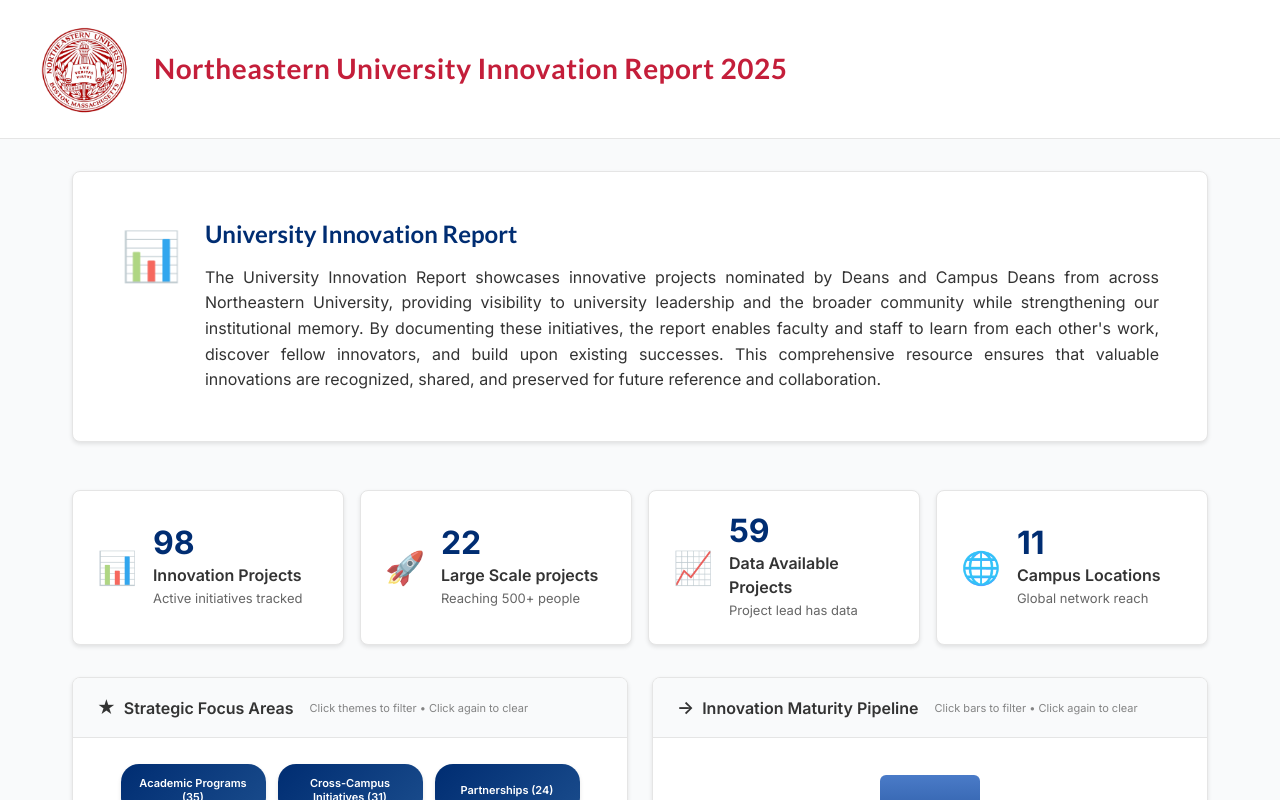
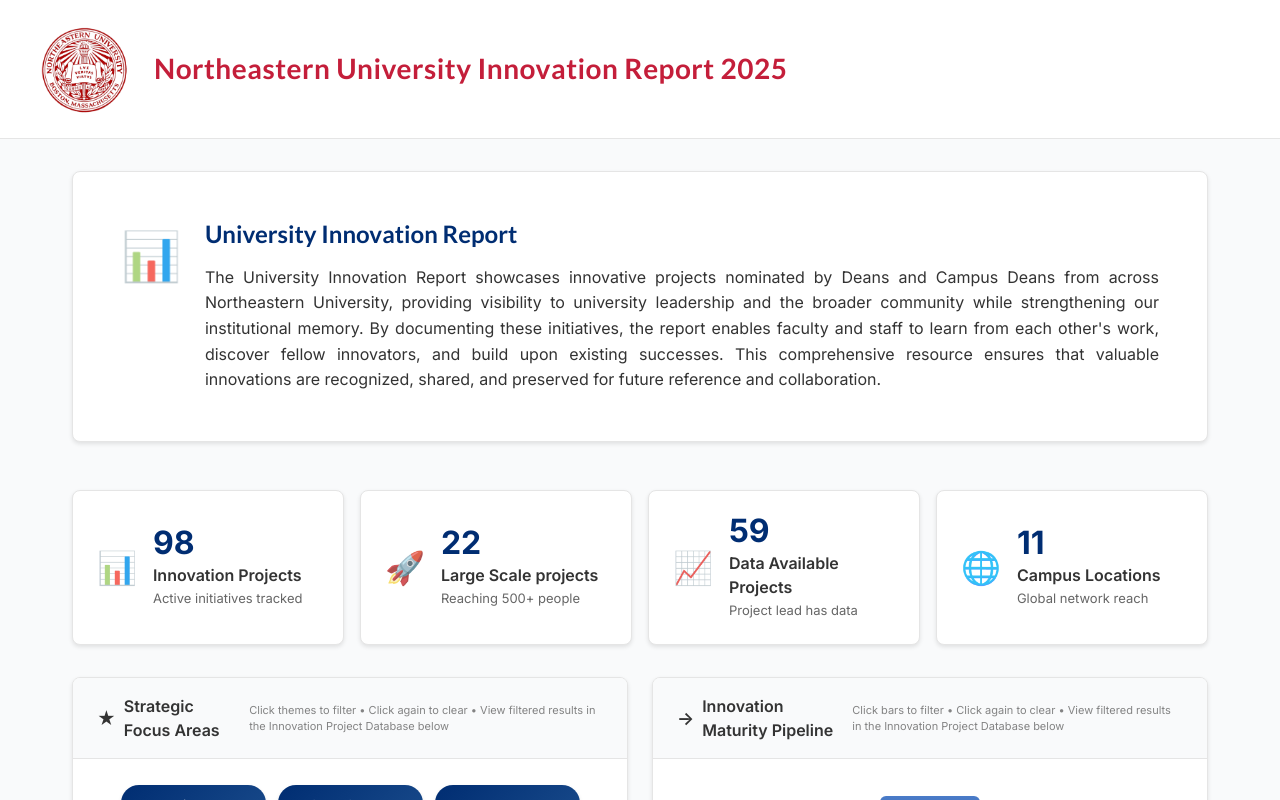
Before and after one commit to markynsai91/Northeastern_Innovation_dashboard, a React (Vite) app: page / in a window 1280 px wide. Shown: the top 800 px of the page. Built offline with nearby package versions, Linux system fonts and the light colour scheme.

Commit message:
Updated Note for filterd data

```diff
--- a/src/components/InsightsGrid.jsx
+++ b/src/components/InsightsGrid.jsx
@@ -22,7 +22,7 @@
           <div className="insight-title">
             <div className="insight-icon">★</div>
             Strategic Focus Areas
-            <div className="filter-hint">Click themes to filter • Click again to clear</div>
+            <div className="filter-hint">Click themes to filter • Click again to clear • View filtered results in the Innovation Project Database below</div>
           </div>
         </div>
         <div className="insight-body">
@@ -41,7 +41,7 @@
           <div className="insight-title">
             <div className="insight-icon">→</div>
             Innovation Maturity Pipeline
-            <div className="filter-hint">Click bars to filter • Click again to clear</div>
+            <div className="filter-hint">Click bars to filter • Click again to clear • View filtered results in the Innovation Project Database below</div>
           </div>
         </div>
         <div className="insight-body">
```
